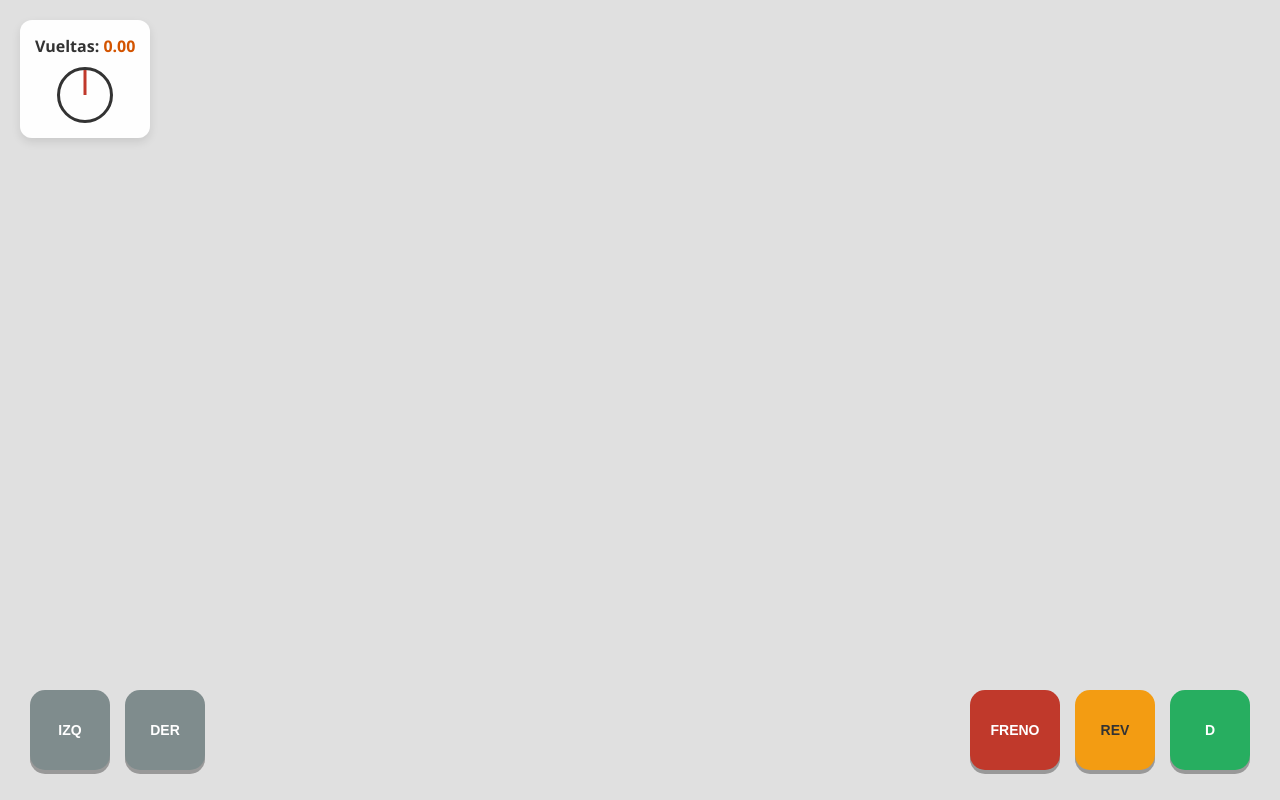
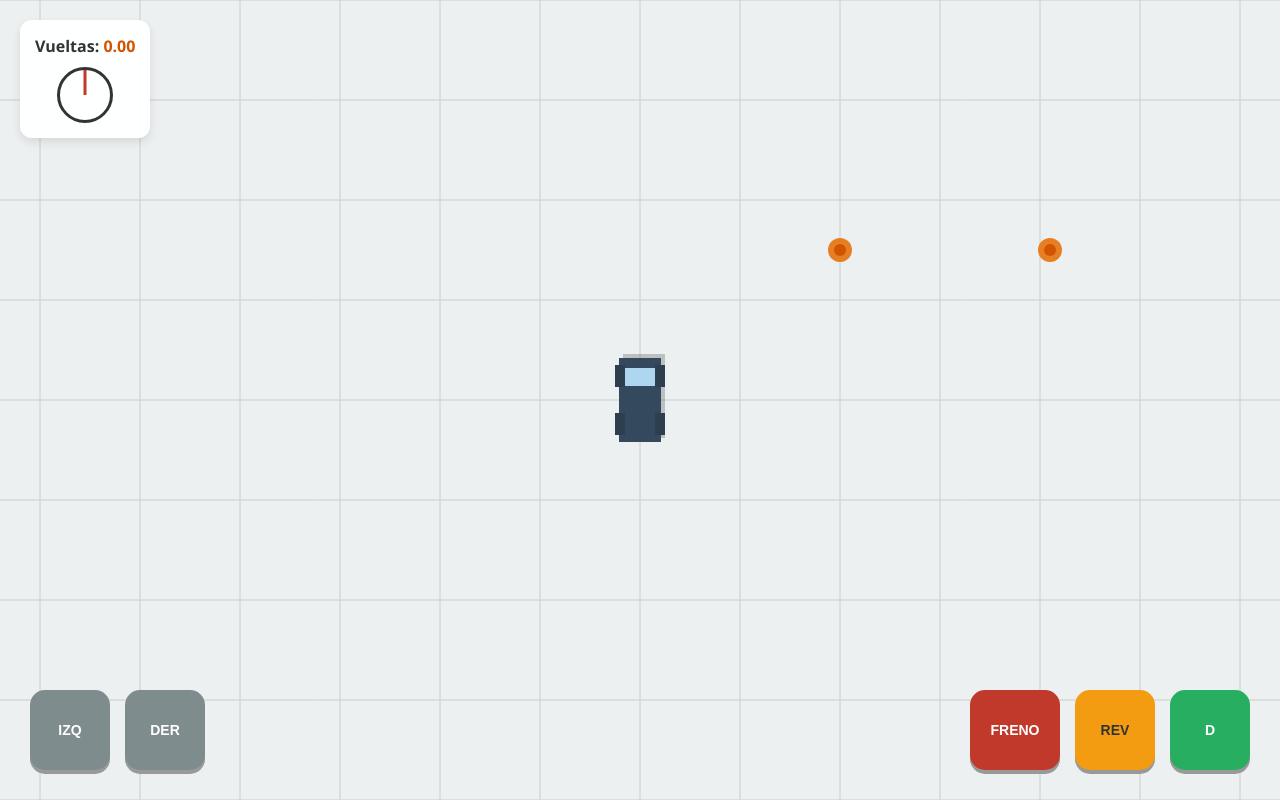
Before and after one commit to flaviogabriel3/simulador_volante, a plain HTML site: page index.html in a window 1280 px wide. Drawn offline with Linux system fonts and the light colour scheme.

Commit message:
Update index.html

```diff
--- a/index.html
+++ b/index.html
@@ -98,4 +98,140 @@
         const start = (e) => { e.preventDefault(); inputs[key] = true; };
         const end = () => inputs[key] = false;
         ['touchstart', 'mousedown'].forEach(e => btn.addEventListener(e, start));
-        ['touchend', 'mouseup', 'mouseleave'].forEach(e => btn.addEventListener
+        ['touchend', 'mouseup', 'mouseleave'].forEach(e => btn.addEventListener(e, end));
+    };
+    setupButton('btn-left', 'left'); setupButton('btn-right', 'right');
+    setupButton('btn-forward', 'forward'); setupButton('btn-back', 'back');
+    setupButton('btn-brake', 'brake');
+
+    function update() {
+        // Lógica de Volante y Física (Idéntica a la versión anterior)
+        if (inputs.left) car.wheelAngleDeg -= 4.5;
+        if (inputs.right) car.wheelAngleDeg += 4.5;
+        car.wheelAngleDeg = Math.max(-car.maxWheelAngle, Math.min(car.maxWheelAngle, car.wheelAngleDeg));
+
+        if (inputs.brake) car.speed *= 0.85;
+        else if (inputs.forward) car.speed += car.accel;
+        else if (inputs.back) car.speed -= car.accel;
+        else car.speed *= car.friction;
+
+        if (car.speed > car.maxSpeed) car.speed = car.maxSpeed;
+        if (car.speed < -car.maxSpeed/2) car.speed = -car.maxSpeed/2;
+
+        const steerAngleRad = (car.wheelAngleDeg / car.steeringRatio) * (Math.PI / 180);
+        if (Math.abs(car.speed) > 0.1) {
+            car.angle += (steerAngleRad * car.speed) / 130;
+        }
+
+        car.x += Math.cos(car.angle) * car.speed;
+        car.y += Math.sin(car.angle) * car.speed;
+        // NOTA: Se eliminó el código que teletransportaba el auto en los bordes.
+
+        // UI Update
+        document.getElementById('vueltas').innerText = (car.wheelAngleDeg / 360).toFixed(2);
+        volanteUI.style.transform = `rotate(${car.wheelAngleDeg}deg)`;
+    }
+
+    function drawGrid() {
+        ctx.save();
+        ctx.strokeStyle = "#ccc"; // Color de las líneas
+        ctx.lineWidth = 1;
+        const gridSize = 100; // Tamaño de cada cuadrado
+
+        // Calculamos dónde empezar a dibujar para que la cuadrícula parezca infinita
+        // basándonos en la posición de la cámara.
+        const startX = Math.floor((car.x - canvas.width/2) / gridSize) * gridSize - gridSize;
+        const endX = startX + canvas.width + gridSize * 2;
+        const startY = Math.floor((car.y - canvas.height/2) / gridSize) * gridSize - gridSize;
+        const endY = startY + canvas.height + gridSize * 2;
+
+        ctx.beginPath();
+        for (let x = startX; x < endX; x += gridSize) {
+            ctx.moveTo(x, startY); ctx.lineTo(x, endY);
+        }
+        for (let y = startY; y < endY; y += gridSize) {
+            ctx.moveTo(startX, y); ctx.lineTo(endX, y);
+        }
+        ctx.stroke();
+        ctx.restore();
+    }
+
+    function drawCone(x, y) {
+        ctx.save();
+        ctx.translate(x, y);
+        ctx.fillStyle = "#e67e22"; // Naranja base
+        ctx.beginPath();
+        ctx.arc(0, 0, 12, 0, Math.PI * 2); // Base del cono visto desde arriba
+        ctx.fill();
+        ctx.fillStyle = "#d35400"; // Naranja más oscuro centro
+        ctx.beginPath();
+        ctx.arc(0, 0, 6, 0, Math.PI * 2); // Punta del cono
+        ctx.fill();
+        ctx.restore();
+    }
+
+    function draw() {
+        // 1. Limpiar pantalla (Espacio de pantalla)
+        ctx.clearRect(0, 0, canvas.width, canvas.height);
+        ctx.fillStyle = "#ecf0f1"; // Color de fondo del suelo
+        ctx.fillRect(0,0, canvas.width, canvas.height);
+
+        ctx.save(); // Guardar estado inicial (sin cámara)
+
+        // 2. APLICAR CÁMARA
+        // Movemos el origen del canvas al centro de la pantalla
+        ctx.translate(canvas.width / 2, canvas.height / 2);
+        // Movemos el mundo en dirección opuesta al auto
+        ctx.translate(-car.x, -car.y);
+
+        // --- A partir de aquí, dibujamos en coordenadas del "Mundo" ---
+
+        drawGrid(); // Dibujar suelo de referencia
+
+        // Dibujar Conos
+        cones.forEach(cone => drawCone(cone.x, cone.y));
+
+        // Dibujar Auto
+        ctx.save();
+        ctx.translate(car.x, car.y);
+        ctx.rotate(car.angle);
+
+        // Sombra simple
+        ctx.fillStyle = "rgba(0,0,0,0.2)";
+        ctx.fillRect(-car.height/2 + 4, -car.width/2 + 4, car.height, car.width);
+
+        // Chasis
+        ctx.fillStyle = "#34495e";
+        ctx.fillRect(-car.height/2, -car.width/2, car.height, car.width);
+        // Parabrisas (indica frente)
+        ctx.fillStyle = "#aed6f1";
+        ctx.fillRect(14, -car.width/2 + 5, 18, car.width - 10);
+
+        // Ruedas (con ángulo)
+        const steerAngleRad = (car.wheelAngleDeg / car.steeringRatio) * (Math.PI / 180);
+        drawWheel(24, -20, steerAngleRad); drawWheel(24, 20, steerAngleRad);
+        drawWheel(-24, -20, 0); drawWheel(-24, 20, 0); // Traseras fijas
+
+        ctx.restore(); // Fin dibujo auto
+
+        ctx.restore(); // 3. RESTAURAR CÁMARA (Volver a coordenadas de pantalla)
+    }
+
+    function drawWheel(x, y, angle) {
+        ctx.save();
+        ctx.translate(x, y);
+        ctx.rotate(angle);
+        ctx.fillStyle = "#2c3e50";
+        ctx.fillRect(-11, -5, 22, 10);
+        ctx.restore();
+    }
+
+    function loop() {
+        update();
+        draw();
+        requestAnimationFrame(loop);
+    }
+    loop();
+</script>
+</body>
+</html>
```
